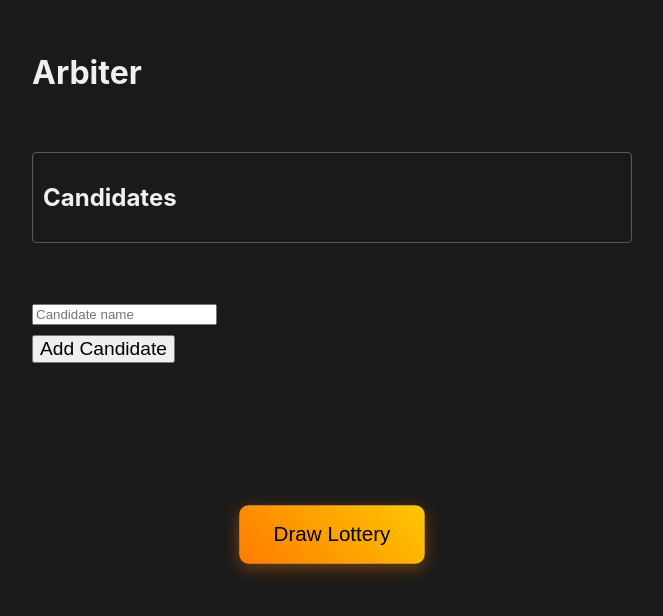
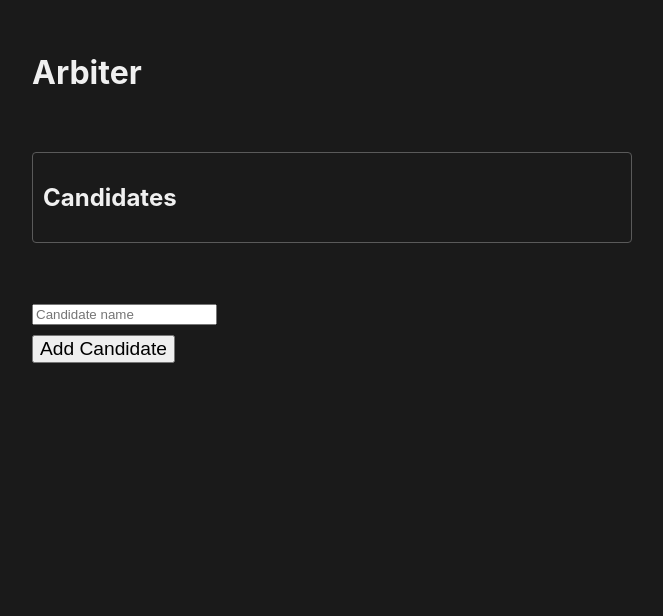
Before and after one commit to SakuOrdrTab/arbiter, a React (Vite) app: page / in a window 1280 px wide. Shown: the top 616 px of the page, without its empty margins (308-971 px from the left). Built offline with nearby package versions, Linux system fonts and the light colour scheme.

Commit message:
dont show lottery button until enough candidates

```diff
--- a/src/App.tsx
+++ b/src/App.tsx
@@ -13,12 +13,15 @@ const App = () => {
   // if a winner has been decided, it resides in this state
   const [winner, setWinner] = useState<string | null>(null)
 
+  // For not rendering the lottery button when there is <= 1 candidates
+  const tooFewCandidates = candidates.length <= 1
+
   return (
     <div className="main-container">
       <Headline />
       <CandidateList candidates={candidates} setCandidates={setCandidates} />
       {!winner && <AddCandidate candidates={candidates} setCandidates={setCandidates} />}
-      <Lottery candidates={candidates} winner={winner} setWinner={setWinner} />
+      {!tooFewCandidates && <Lottery candidates={candidates} winner={winner} setWinner={setWinner} />}
     </div>
   )
 }
```
